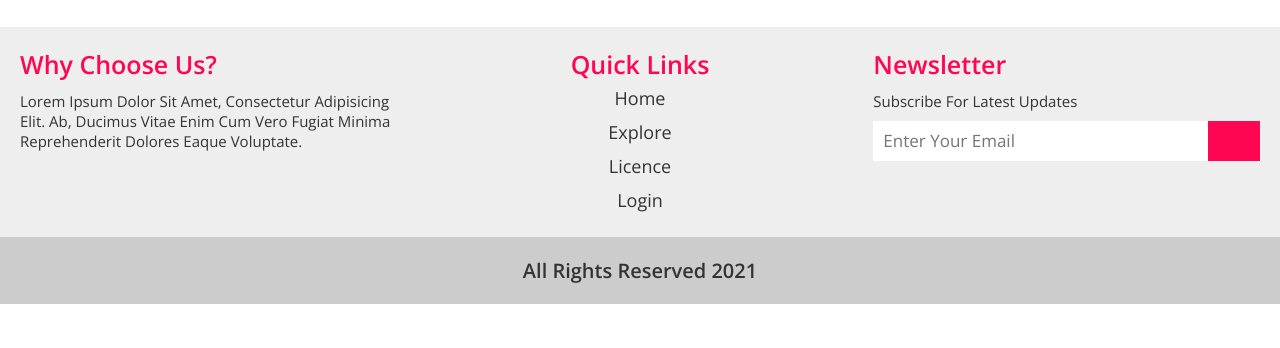
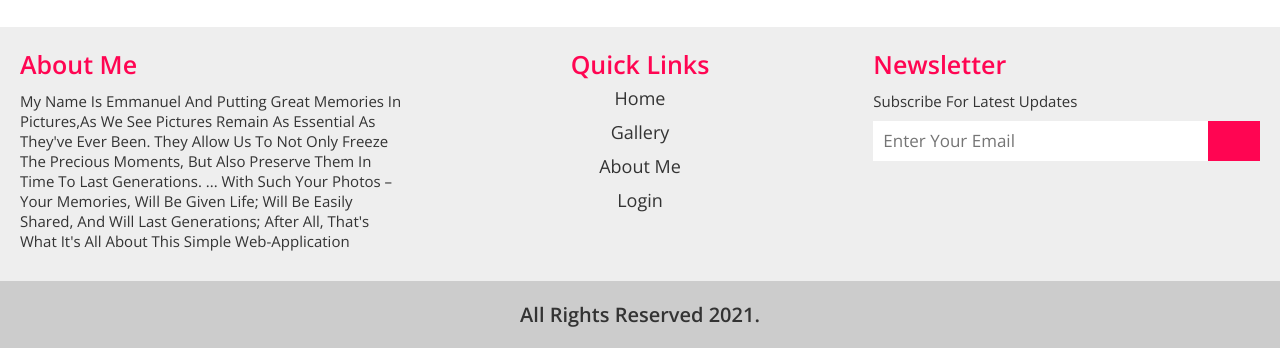
Before and after one commit to Emmanuel687/PhotoGallery-Web-App, a plain HTML site: page index.html in a window 1280 px wide. Shown: the part 3461-3809 px from the top of the page. Before the commit the page ends 3765 px from the top, so only its background shows below. Drawn offline with nearby package versions, Linux system fonts and the light colour scheme.

Commit message:
paragraph added

```diff
--- a/index.html
+++ b/index.html
@@ -283,15 +283,15 @@
     <div class="box-container">
 
         <div class="box">
-            <h3>why choose us?</h3>
-            <p>Lorem ipsum dolor sit amet, consectetur adipisicing elit. Ab, ducimus vitae enim cum vero fugiat minima reprehenderit dolores eaque voluptate.</p>
+            <h3>About Me</h3>
+            <p>My name is Emmanuel and putting great memories in pictures,As we see pictures remain as essential as they've ever been. They allow us to not only freeze the precious moments, but also preserve them in time to last generations. ... With such your photos – your memories, will be given life; will be easily shared, and will last generations; after all, that's what it's all about this simple web-application</p>
         </div>
 
         <div class="box">
             <h3>quick links</h3>
             <a href="#">home</a>
-            <a href="#">explore</a>
-            <a href="#">licence</a>
+            <a href="#">gallery</a>
+            <a href="#">about me</a>
             <a href="#">login</a>
         </div>
 
@@ -306,7 +306,7 @@
 
     </div>
 
-    <h1 class="credit"> all rights reserved 2021</h1>
+    <h1 class="credit"> all rights reserved 2021.</h1>
 
     </section>
 
```
